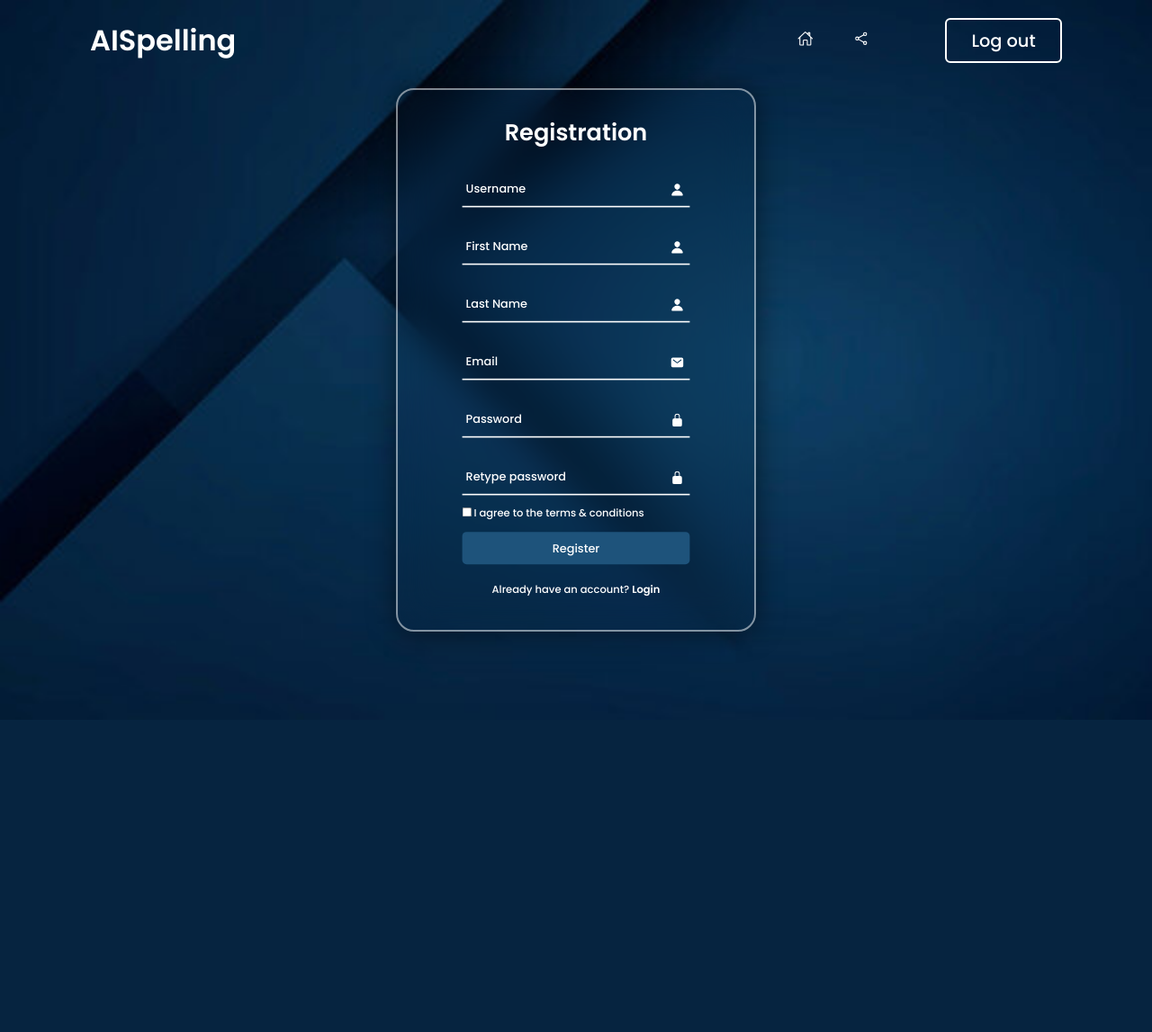
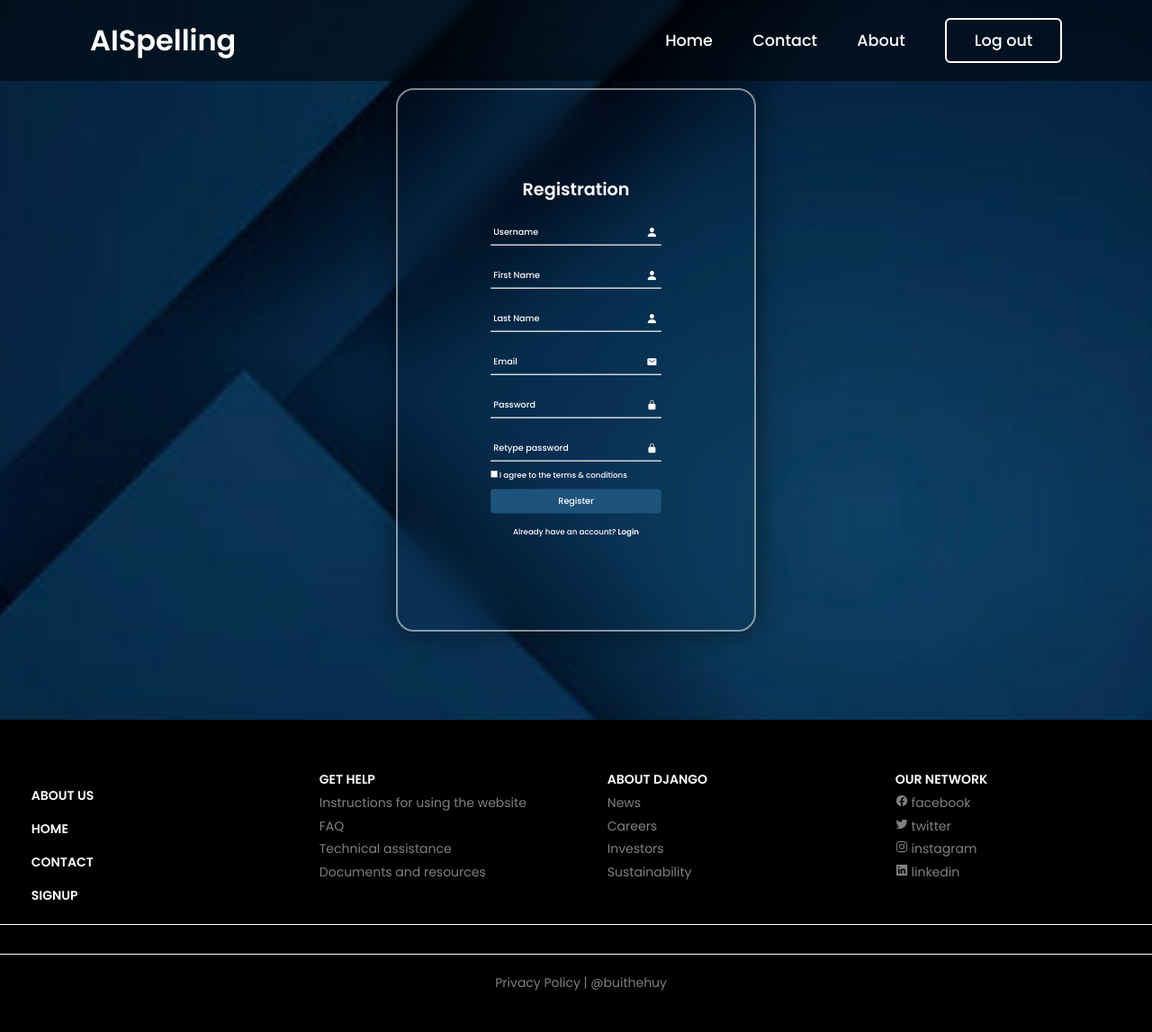
Before and after one commit to buithehuy/Spell_check_web, a Django app: page /register/ in a window 1280 px wide. Shown: the whole page at 90% size. Before the commit the page ends 800 px from the top, so only its background shows below. Run offline with Django 4.2, Linux system fonts and the light colour scheme; the visitor is signed in with stand-in values (Sample User, id 1).

Commit message:
add footer

```diff
--- a/Vietnamese_spell_check/AISpelling/Templates/base.html
+++ b/Vietnamese_spell_check/AISpelling/Templates/base.html
@@ -1,7 +1,5 @@
 <!DOCTYPE html>
 <html lang="en">
-
-
 <head>
     {% load static %}
     <meta charset="UTF-8">
@@ -11,40 +9,18 @@
     <!-- custom css file link  -->
     <link rel="stylesheet" href="{% static 'css/style.css' %}">
     <meta name="autocomplete" content="off">
-
 </head>
-
 <body>
-    <header>
-        <a href="{% url 'home' %}" class="logo-text">AISpelling</a>
-        <!--<h2 class="logo-text">AISpelling</h2>-->
-        <nav class="navigation">
-            <a href="{% url 'home' %}">
-                <span class="icon"><ion-icon name="home-outline"></ion-icon></span>
-            </a>
-            <a href="#">
-                <span class="icon"><ion-icon name="share-social-outline"></ion-icon></span>
-            </a>
-            {% if user.is_authenticated %}
-            <a href="{% url 'logout' %}">
-                <button class="btnLogin-popup">Log out</button>
-            </a>
-            {% else %}
-            <a href="{% url 'login' %}">
-                <button class="btnLogin-popup">Login</button>
-            </a>
-            {% endif %}
-        </nav>
-    </header>
+    {% include "header.html" %}
 
     <div class="input-container">
         {% block content %}
         {% endblock %}
     </div>
 
-    <script type="module" src="https://unpkg.com/ionicons@7.1.0/dist/ionicons/ionicons.esm.js">
-    </script>
+    {% include "footer.html" %}
+
+    <script type="module" src="https://unpkg.com/ionicons@7.1.0/dist/ionicons/ionicons.esm.js"></script>
     <script nomodule src="https://unpkg.com/ionicons@7.1.0/dist/ionicons/ionicons.js"></script>
 </body>
-
 </html>
--- /dev/null
+++ b/Vietnamese_spell_check/AISpelling/Templates/footer.html
@@ -0,0 +1,123 @@
+{% load static %}
+<!-- ------------------------------footer sub end---------------------------------- -->
+<!-- Google Font -->
+<link href="https://fonts.googleapis.com/css?family=Abel|Lato|Open+Sans&display=swap" rel="stylesheet">
+<style>
+
+    /* footer */
+#footer-main {
+    width: 100%;
+    text-align: center;
+    background: #000;
+	color: white;
+	font-size: 0.8rem;
+	padding: 2.5rem 0;
+    font-family: 'Lato', sans-serif;
+}
+
+#footer-main a {
+    font-size: 14px;
+	display: block;
+	margin: 0.3rem;
+	color: grey;
+}
+
+#footer-main a:hover {
+    font-weight: bold;
+	color: white;
+}
+
+#footer-main h6 a {
+    color: white;
+}
+
+#footer-main hr {
+    margin-top: 1rem;
+    margin-bottom: 1rem;
+    border: 0;
+    border-top: 1px solid white;
+}
+
+#footer-main img {
+	margin-right: 0.6rem;
+}
+
+.container {
+    display: flex;
+    flex-wrap: wrap;
+    justify-content: space-around; /* Căn giữa các cột */
+}
+
+.col-sm-3 {
+    flex: 0 0 calc(25% - 30px); /* 25% chiều rộng với khoảng cách giữa các cột */
+    max-width: calc(25% - 30px);
+    padding: 0 15px;
+    box-sizing: border-box;
+    text-align: left; /* Căn lề nội dung sang trái */
+}
+
+.col-sm-3 h6 {
+    margin-top: 1rem; /* Khoảng cách giữa các tiêu đề */
+}
+
+</style>
+
+<footer id="footer-main">
+    <div class="container">
+        <div class="col-sm-3">
+            <br>
+            <h6><a href="">ABOUT US</a></h6>
+            <h6><a href="">HOME</a></h6>
+            <h6><a href="">CONTACT</a></h6>
+            <h6><a href="/admin/">SIGNUP</a></h6>
+        </div>
+        <div class="col-sm-3">
+            <h6><a href="">GET HELP</a></h6>
+            <a href="">
+                Instructions for using the website</a>
+            <a href="">FAQ</a>
+            <a href="">Technical assistance</a>
+            <a href="">
+                Documents and resources</a>
+        </div>
+        <div class="col-sm-3">
+            <h6><a href="">ABOUT DJANGO</a></h6>
+            <a href="">News</a>
+            <a href="">Careers</a>
+            <a href="">Investors</a>
+            <a href="">Sustainability</a>
+        </div>
+        <div class="col-sm-3">
+            <h6><a href="">OUR NETWORK</a></h6>
+            <a href="#"><ion-icon name="logo-facebook"></ion-icon> facebook</a>
+            <a href="#"><ion-icon name="logo-twitter">twitter</ion-icon> twitter</a>
+            <a href="#"><ion-icon name="logo-instagram">instagram</ion-icon> instagram</a>
+            <a href="#"><ion-icon name="logo-linkedin">linkedin</ion-icon> linkedin</a>
+        </div>
+        {% comment %} <div class="col-sm-3">
+            <a href="">Voice of Customer</a>
+            <a href="">Contacts by Branch</a>
+            <a href="">Ethics Reporting</a>
+            <a href="">Careers</a>
+            <br><br>
+            <a href="">Business Inquiry</a>
+            <br>
+            <a href="" class="ico"><i class="fab fa-apple fa-2x"></i> Apple Store</a>
+            <a href="" class="ico"><i class="fab fa-google-play fa-2x"></i> Google Play</a> {% endcomment %}
+
+        </div>
+
+    </div>
+    <hr>
+    <div class="container">
+        <div class="col-sm-6">
+        </div>
+        <div class="col-sm-6">
+        </div>
+    </div>
+    <hr>
+    <div class="container">
+        <a href="https://github.com/buithehuy" style="margin-left: 1rem">Privacy Policy | @buithehuy</a>
+    </div>
+</footer>
+<!-- ------------------------------footer end---------------------------------- -->
--- /dev/null
+++ b/Vietnamese_spell_check/AISpelling/Templates/header.html
@@ -0,0 +1,15 @@
+<header>
+    <a href="{% url 'home' %}" class="logo-text">AISpelling</a>
+    <!--<h2 class="logo-text">AISpelling</h2>-->
+    <nav class="navigation">
+        <a href="{% url 'home' %}">Home</a>
+        <a href="#">Contact</a>
+        <a href="#">About</a>
+        {% if user.is_authenticated %}
+        <button onclick="location.href='{% url 'logout' %}'" class="btnLogin-popup">Log out</button>
+
+        {% else %}
+        <button onclick="location.href='{% url 'login' %}'" class="btnLogin-popup">Log in</button>
+        {% endif %}
+    </nav>
+</header>
--- a/Vietnamese_spell_check/AISpelling/Templates/index.html
+++ b/Vietnamese_spell_check/AISpelling/Templates/index.html
@@ -15,4 +15,5 @@
             <a href="{% url 'main_page' %}" class="try-link">Thử Ngay</a>
         </div>
     </div>
+
 {% endblock %}
--- a/Vietnamese_spell_check/AISpelling/Templates/login.html
+++ b/Vietnamese_spell_check/AISpelling/Templates/login.html
@@ -12,12 +12,12 @@
                 {% csrf_token %}
                 <div class="input-box">
                     <span class="icon"><ion-icon name="person"></ion-icon></span>
-                    <input type="text" name="username" required>
+                    <input type="text" name="username" autocomplete="off" required>
                     <label>Username</label>
                 </div>
                 <div class="input-box">
                     <span class="icon"><ion-icon name="lock-closed"></ion-icon></span>
-                    <input type="password" name="password"  required>
+                    <input type="password" name="password" autocomplete="off" required>
                     <label>Password</label>
                 </div>
                 <div class="remember-forgot">
--- a/Vietnamese_spell_check/AISpelling/static/css/style.css
+++ b/Vietnamese_spell_check/AISpelling/static/css/style.css
@@ -10,6 +10,7 @@
 body {
    display: flex;
    justify-content: center;
+   flex-direction: column;
    align-items:center;
    min-height: 100vh;
    background: url('../image/background2.jpg') no-repeat;
@@ -27,6 +28,8 @@ header {
    justify-content: space-between;
    align-items: center;
    z-index: 99;
+   background: rgba(0, 0, 0, 0.5); /* Màu đen với độ trong suốt 0.8 */
+   backdrop-filter: blur(5px);
 }
 
 /* nav */
@@ -126,7 +129,7 @@ header {
 .wrapper .form-box.register {
    height: 600px;
    transition: transform .18s ease;
-   transform: scale(0.8) translateY(-80px) ;
+   transform: scale(0.6) translateY(-80px) ;
 }
 
 
@@ -288,7 +291,7 @@ header {
 
 .try-link {
    display: block;
-   background-color: #162938;
+   background-color: #1063b5;
    color: white;
    text-align: center;
    text-decoration: none;
```
